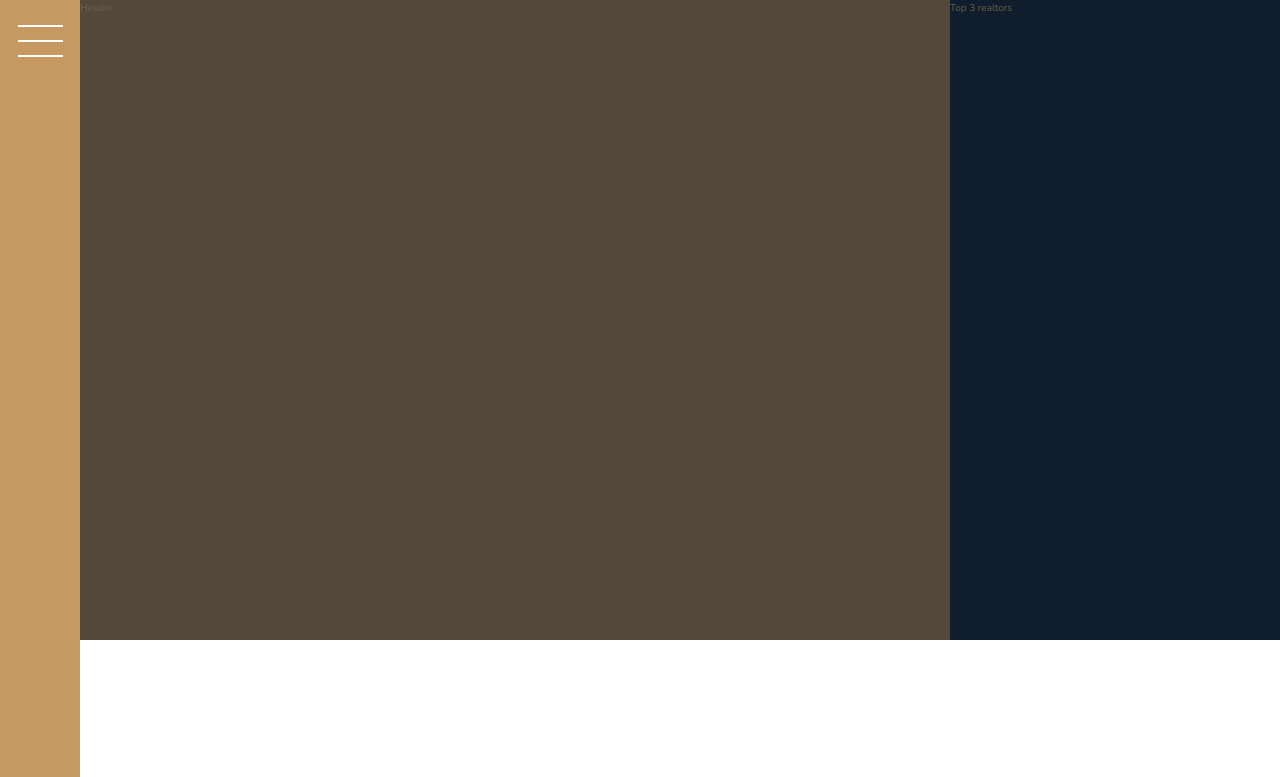
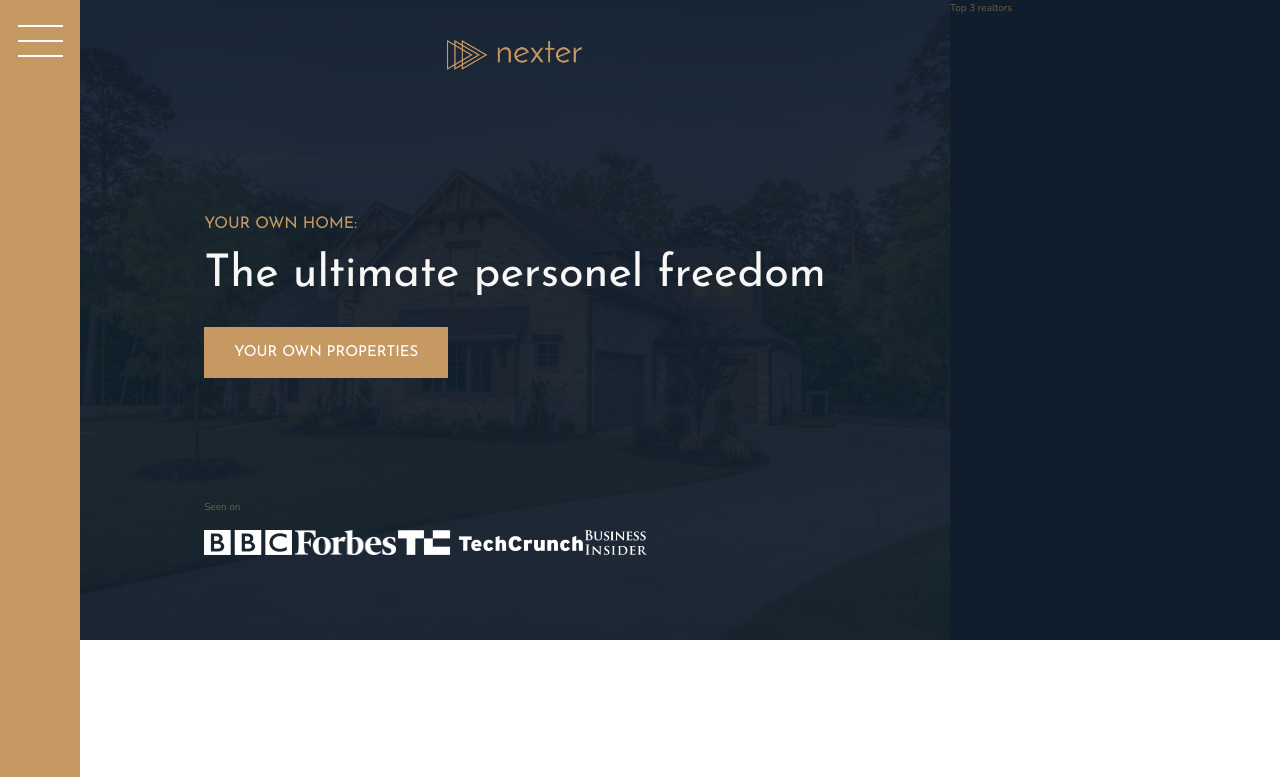
Before and after one commit to jsi-webdev/Nexter_Grid_Project, a website: page index.html in a window 1280 px wide. Shown: the top 777 px of the page. Drawn offline with nearby package versions, Linux system fonts and the light colour scheme.

Commit message:
#12 HEADER : GRID LAYOUT & set HTML elements

```diff
--- a/index.html
+++ b/index.html
@@ -18,7 +18,19 @@
     <div class="sidebar">
       <button class="nav-btn"></button>
     </div>
-    <header class="header">Header</header>
+    <header class="header">
+      <img src="img/logo.png" alt="Nexter logo" class="header__logo" />
+      <h3 class="heading-3">Your own home:</h3>
+      <h1 class="heading-1">The ultimate personel freedom</h1>
+      <button class="btn header__btn">Your own properties</button>
+      <div class="header__seenon-text">Seen on</div>
+      <div class="header__seenon-logos">
+        <img src="img/logo-bbc.png" alt="Seen on logo 1" />
+        <img src="img/logo-forbes.png" alt="Seen on logo 2" />
+        <img src="img/logo-techcrunch.png" alt="Seen on logo 3" />
+        <img src="img/logo-bi.png" alt="Seen on logo 4" />
+      </div>
+    </header>
     <div class="realtors">Top 3 realtors</div>
     <section class="features">
       <div class="feature">
--- a/sass/_header.scss
+++ b/sass/_header.scss
@@ -1,4 +1,37 @@
 .header {
   background-color: $color-grey-dark-1;
   grid-column: full-start / col-end 6;
+  background-image: linear-gradient(
+      rgba($color-secondary, 0.93),
+      rgba($color-secondary, 0.93)
+    ),
+    url(../img/hero.jpeg);
+  background-size: cover;
+  background-position: center;
+  padding: 8rem;
+  padding-top: 4rem;
+
+  display: grid;
+  grid-template-rows: 1fr min-content 6rem 1fr;
+  grid-template-columns: max-content;
+  grid-row-gap: 1.5rem;
+  justify-content: center;
+
+  &__logo {
+    height: 3rem;
+    justify-self: center;
+  }
+
+  &__btn {
+    align-self: start;
+    justify-self: start;
+  }
+
+  &__seenon-text {
+  }
+  &__seenon-logos {
+    img {
+      height: 2.5rem;
+    }
+  }
 }
--- a/sass/_typography.scss
+++ b/sass/_typography.scss
@@ -5,6 +5,9 @@
 
 .heading-1 {
   @extend %heading;
+  font-size: 4.5rem;
+  color: $color-grey-light-1;
+  line-height: 1;
 }
 
 .heading-2 {
```
Also changed, not shown: css/style.css.
